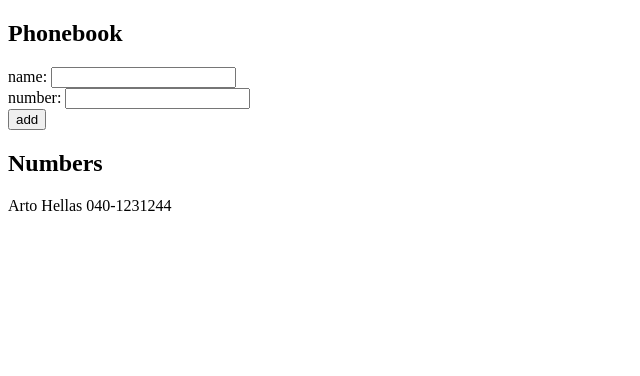
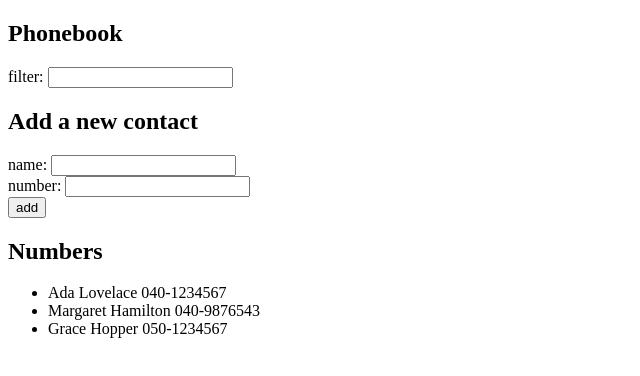
Before and after one commit to jasminlehtinen/FullStackOpen, a React (Create React App) app in the folder osa2/puhelinluettelo/: page / in a window 1280 px wide. Shown: the top 376 px of the page, without its empty margins (0-640 px from the left). Built offline with nearby package versions, Linux system fonts and the light colour scheme.

Commit message:
Exercise 2.9* done
Puhelinluettelo, step 4

```diff
--- a/osa2/puhelinluettelo/src/App.js
+++ b/osa2/puhelinluettelo/src/App.js
@@ -1,9 +1,14 @@
 import React, { useState } from 'react'
 
 const App = () => {
-  const [persons, setPersons] = useState([ { name: 'Arto Hellas', number: '040-1231244' } ])
+  const [persons, setPersons] = useState([
+    { name: 'Ada Lovelace', number: '040-1234567' },
+    { name: 'Margaret Hamilton', number: '040-9876543' },
+    { name: 'Grace Hopper', number: '050-1234567' }
+  ])
   const [newName, setNewName] = useState('')
   const [newNumber, setNewNumber] = useState('')
+  const [search, setSearch] = useState('')
 
   const addPerson = (event) => {
     event.preventDefault()
@@ -35,19 +40,31 @@ const App = () => {
     setNewNumber(event.target.value)
   }
 
+  const handleSearchName = (event) => {
+    setSearch(event.target.value)
+  }
+
+  const searchPhonebook = persons.filter(person => person.name.toLowerCase().includes(search.toLowerCase()))
+
   return (
     <>
       <h2>Phonebook</h2>
+      <div>filter: <input value={search} onChange={handleSearchName}/></div>
+
+      <h2>Add a new contact</h2>
       <form onSubmit={addPerson}>
         <div>name: <input value={newName} onChange={handleNewName}/></div>
         <div>number: <input value={newNumber} onChange={handleNewNumber}/></div>
         <div><button type="submit">add</button></div>
       </form>
+
       <h2>Numbers</h2>
       <div>
-        {persons.map((person) => (
-          <p key={person.name}>{person.name} {person.number}</p>
-        ))}
+        <ul>
+          {searchPhonebook.map(person =>
+            <li key={person.name}>{person.name} {person.number}</li>
+          )}
+        </ul>
       </div>
     </>
   )
```
